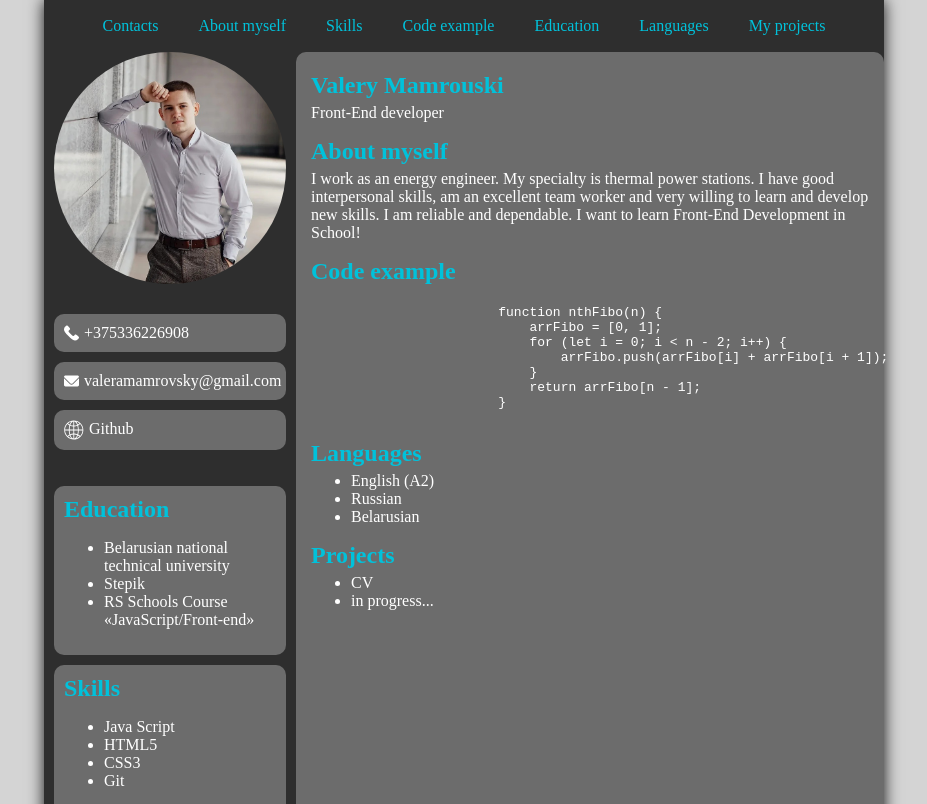
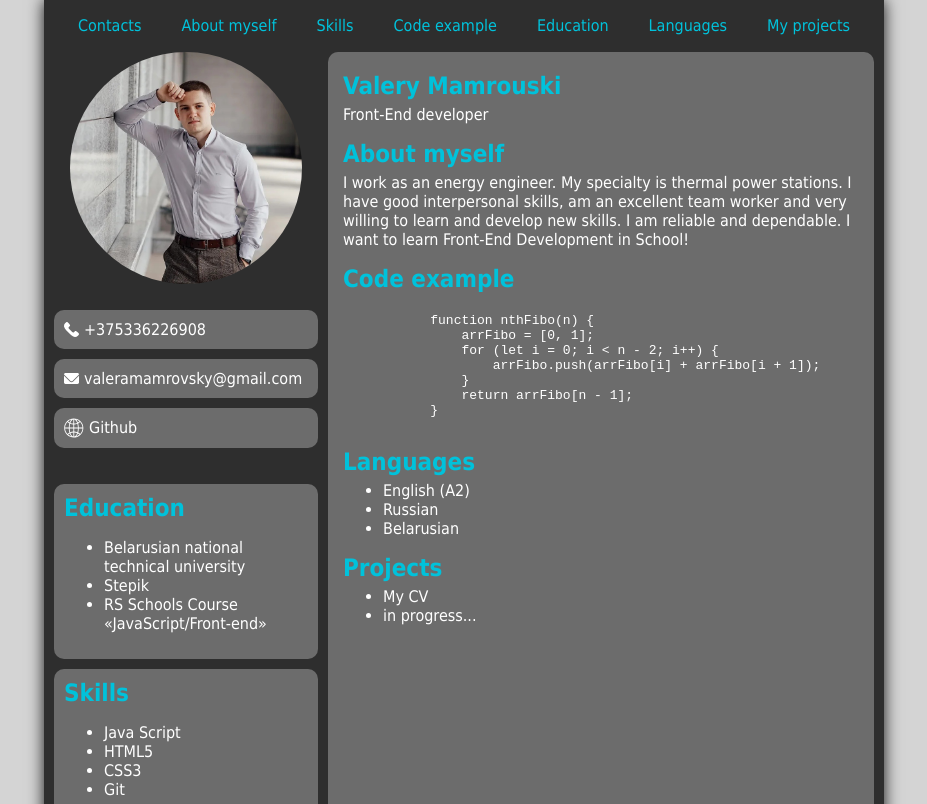
Before and after one commit to Val331/rsschool-cv, a plain HTML site: page index.html in a window 1280 px wide. Shown: the top 804 px of the page, without its empty margins (176-1103 px from the left). Drawn offline with Linux system fonts and the light colour scheme.

Commit message:
feat: final view

```diff
--- a/index.html
+++ b/index.html
@@ -27,7 +27,7 @@
         <div class="container-left">
             <section class="my-photo">
                 <h2 class="myphoto-title hiden">My photo</h2>
-                <img src="assets/myPhoto.jpg" alt="My photo" width="232px">
+                <img src="assets/myPhoto.jpg" alt="My photo" width="232">
             </section>
             <section class="contacts" id="contacts">
                 <h2 class="contacts-title hiden">Contacts</h2>
@@ -79,7 +79,7 @@
             <section class="code" id="code">
                 <h2>Code example</h2>
                 <pre>
-                    <code>
+                    <code class="text-code">
                         function nthFibo(n) {
                             arrFibo = [0, 1];
                             for (let i = 0; i &lt; n - 2; i++) {
@@ -101,7 +101,7 @@
             <section class="projects" id="projects">
                 <h2>Projects</h2>
                 <ul class="projects-list">
-                    <li class="projects-item">CV</li>
+                    <li class="projects-item"><a href="https://github.com/Val331/rsschool-cv/blob/rsschool-cv-html/cv.md" class="project-link">My CV</a></li>
                     <li class="projects-item">in progress...</li>
                 </ul>
             </section>
--- a/style.css
+++ b/style.css
@@ -1,5 +1,6 @@
 * {
     box-sizing: border-box;
+
 }
 
 .body-page {
@@ -13,6 +14,7 @@
     background-color: rgb(212, 212, 212);
     color: white;
     box-shadow: 0 0 15px rgba(0, 0, 0, 0.9);
+    font-family: Tahoma, sans-serif;
 }
 
 .nav-list {
@@ -53,17 +55,18 @@
 }
 
 .container-left {
-    width: 30%;
+    width: 35%;
 }
 
 .my-photo img {
-    margin-left: 10px;
-    margin-right: 10px;
+    display: block;
+    margin-left: auto;
+    margin-right: auto;
     border-radius: 50%;
 }
 
 .container-right {
-    width: 70%;
+    width: 65%;
     background-color: rgba(223, 223, 223, 0.35);
     border-radius: 10px;
     margin: 0 10px 10px 0;
@@ -95,7 +98,12 @@
 }
 
 .code pre {
-    margin: 5px 0 0 0;
+    margin: 5px auto 0;
+}
+
+.text-code {
+    position: relative;
+    right: 100px;
 }
 
 .languages {
@@ -112,6 +120,16 @@
 
 .projects-list {
     margin-top: 5px;
+}
+
+.project-link {
+    text-decoration: none;
+    color: white;
+    transition: color 0.5s linear;
+}
+
+.project-link:hover {
+    color: rgb(0, 194, 219);
 }
 
 .my-photo {
```
Also changed, not shown: assets/background.webp (deleted), assets/icon-tel.png (deleted).
